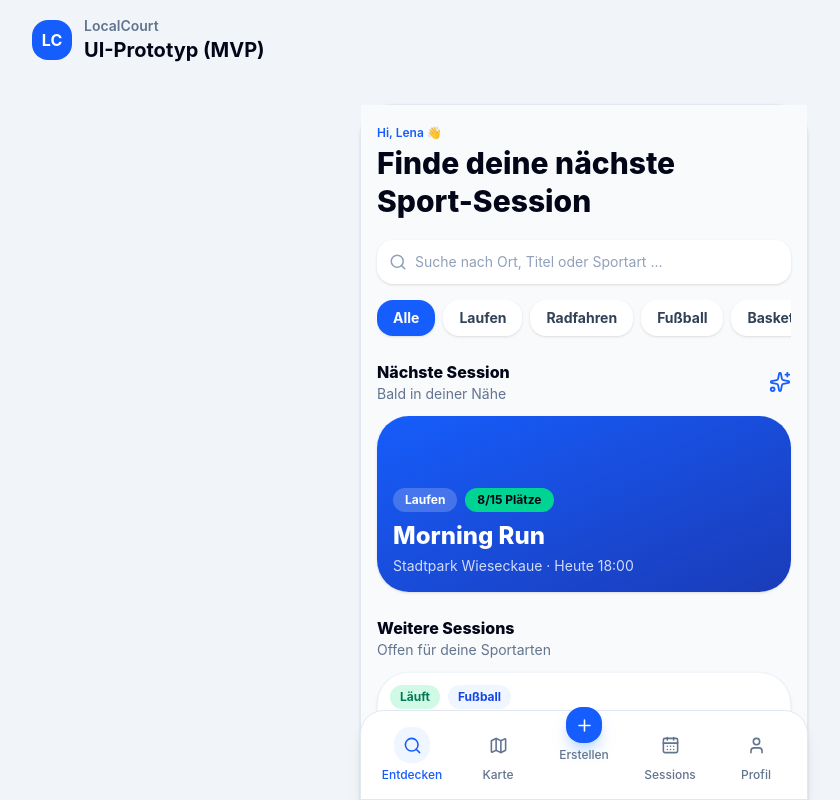
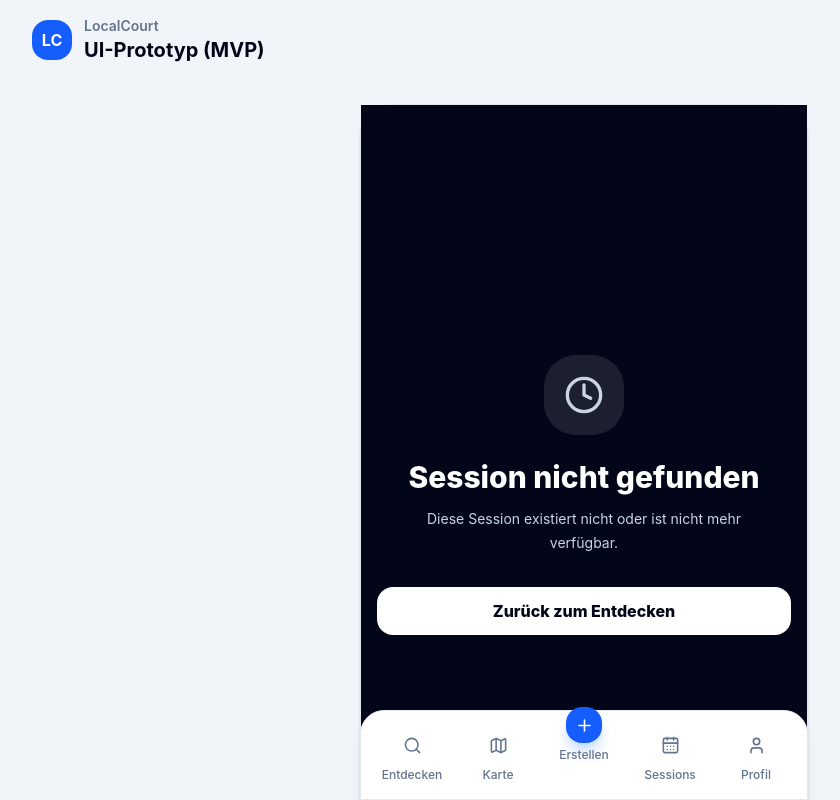
Before and after one commit to Finn5k/Wirtschaftsinformatik-Projekt-I, a React (Vite) app: page /check-in in a window 1280 px wide. Before the commit this address led to /discover. Shown: the top 800 px of the page, without its empty margins (56-896 px from the left). Built offline with nearby package versions, Linux system fonts and the light colour scheme.

Commit message:
fix(frontend): gleiche check-in-route und sessionstatus ab

```diff
--- a/src/App.tsx
+++ b/src/App.tsx
@@ -22,7 +22,7 @@ export default function App() {
         <Route path="/sessions/new" element={<CreateSessionPage />} />
         <Route path="/sessions/:sessionId" element={<SessionDetailPage />} />
         <Route path="/my-sessions" element={<MySessionsPage />} />
-        <Route path="/check-in/:sessionId" element={<CheckInPage />} />
+        <Route path="/check-in" element={<CheckInPage />} />
         <Route path="/profile" element={<ProfilePage />} />
         <Route path="*" element={<Navigate to="/discover" replace />} />
       </Route>
--- a/src/components/sessions/StatusBadge.tsx
+++ b/src/components/sessions/StatusBadge.tsx
@@ -5,14 +5,12 @@ const statusStyles: Record<SessionStatus, string> = {
   scheduled: "bg-blue-100 text-blue-700",
   active: "bg-emerald-100 text-emerald-700",
   completed: "bg-slate-100 text-slate-700",
-  cancelled: "bg-red-100 text-red-700",
 };
 
 const statusLabels: Record<SessionStatus, string> = {
   scheduled: "Geplant",
   active: "Läuft",
   completed: "Beendet",
-  cancelled: "Abgesagt",
 };
 
 interface StatusBadgeProps {
--- a/src/pages/CheckInPage.tsx
+++ b/src/pages/CheckInPage.tsx
@@ -1,6 +1,6 @@
 import { CheckCircle2, Clock, KeyRound, QrCode, XCircle } from "lucide-react";
 import { useState } from "react";
-import { Link, useParams } from "react-router";
+import { Link, useSearchParams } from "react-router";
 import { getSessionById } from "../services/sessionService";
 
 // Check-in gemäß B1 DLG-06 (UC-08 QR / UC-09 PIN, Regeln in F3 AF-02).
@@ -8,11 +8,15 @@ import { getSessionById } from "../services/sessionService";
 type CheckInView = "scan" | "pin" | "success";
 
 export function CheckInPage() {
-  const { sessionId } = useParams();
+  const [searchParams] = useSearchParams();
+  const sessionId = searchParams.get("session") ?? undefined;
+  const deepLinkPin = searchParams.get("pin") ?? "";
   const session = getSessionById(sessionId);
 
-  const [view, setView] = useState<CheckInView>("scan");
-  const [pinInput, setPinInput] = useState("");
+  const [view, setView] = useState<CheckInView>(
+    deepLinkPin ? "pin" : "scan",
+  );
+  const [pinInput, setPinInput] = useState(deepLinkPin);
   const [pinError, setPinError] = useState<string | null>(null);
 
   if (!session) {
--- a/src/pages/SessionDetailPage.tsx
+++ b/src/pages/SessionDetailPage.tsx
@@ -59,8 +59,7 @@ export function SessionDetailPage() {
   }
 
   const isOrganizer = session.organizerId === currentUser.id;
-  const isReadOnly =
-    session.status === "completed" || session.status === "cancelled";
+  const isReadOnly = session.status === "completed";
   const isFull = isSessionFull(session);
   const canJoin = !isOrganizer && !hasJoined && !isReadOnly && !isFull;
   const canCheckIn = !isOrganizer && hasJoined && session.status === "active";
@@ -238,7 +237,7 @@ export function SessionDetailPage() {
                 </p>
 
                 <Link
-                  to={`/check-in/${session.id}`}
+                  to={`/check-in?session=${session.id}`}
                   className="mt-4 inline-flex w-full items-center justify-center rounded-2xl bg-emerald-500 py-3 font-bold text-white"
                 >
                   Zum Check-in
--- a/src/types/session.ts
+++ b/src/types/session.ts
@@ -9,7 +9,7 @@ export type SportType =
 
 // Statuswerte gemäß Spezifikation D2.3 (SessionStatus).
 // "Voll" ist kein Status, sondern wird aus der Belegung abgeleitet (AF-01).
-export type SessionStatus = "scheduled" | "active" | "completed" | "cancelled";
+export type SessionStatus = "scheduled" | "active" | "completed";
 
 // Teilnahmestatus gemäß Spezifikation D2.5 (ParticipantStatus).
 export type ParticipantStatus = "confirmed" | "checked_in";
--- a/src/types/user.ts
+++ b/src/types/user.ts
@@ -1,7 +1,7 @@
 import type { SportType } from "./session";
 
 // MVP-Profil gemäß Spezifikation D1 (profile) und B1 DLG-08:
-// Anzeigename, Ort, optionales Profilbild, bevorzugte Sportarten.
+// Anzeigename, Ort, optional angezeigtes Profilbild, bevorzugte Sportarten.
 // E-Mail stammt aus dem Auth-Dienst (read-only, kein D1-Attribut).
 export interface UserProfile {
   id: string;
```
